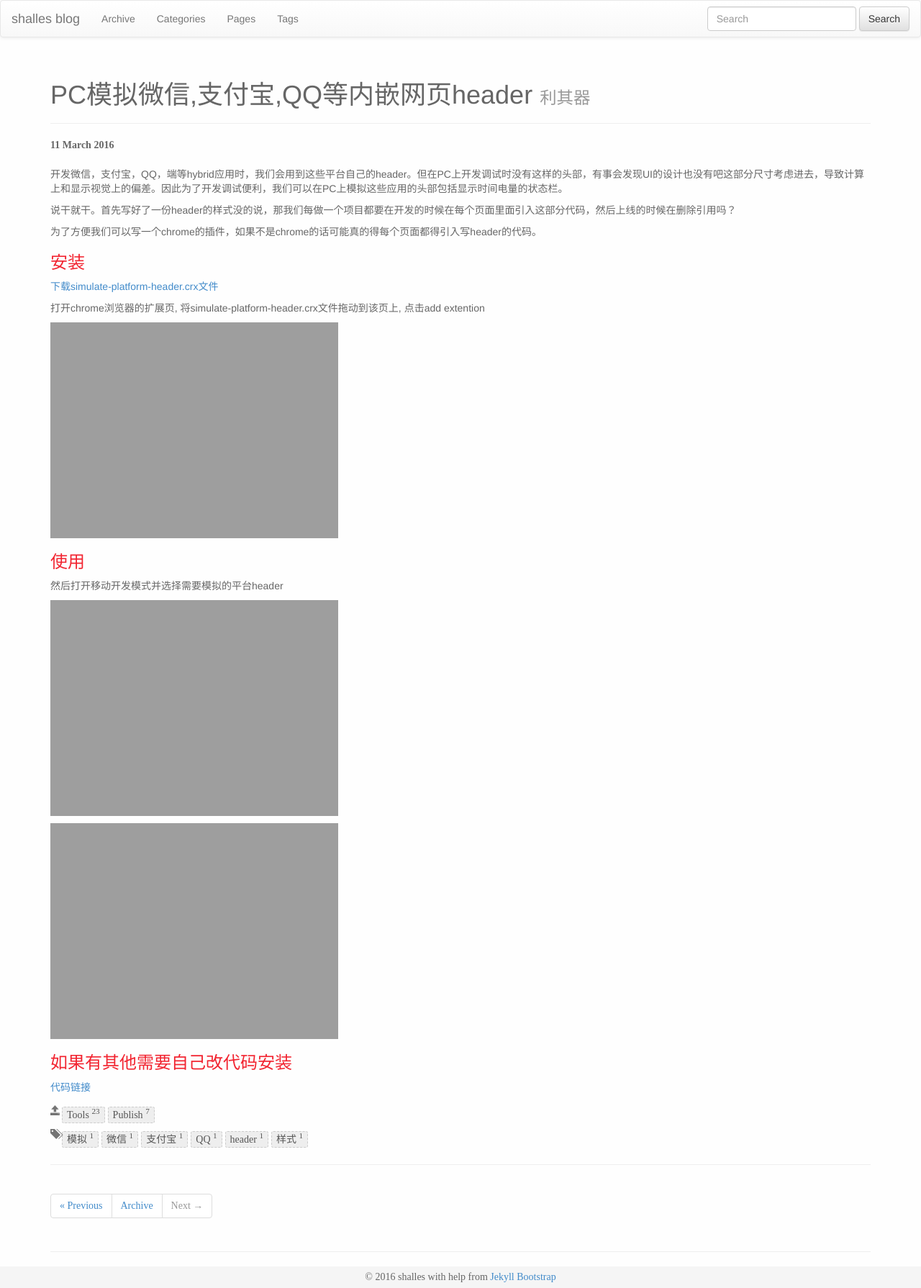
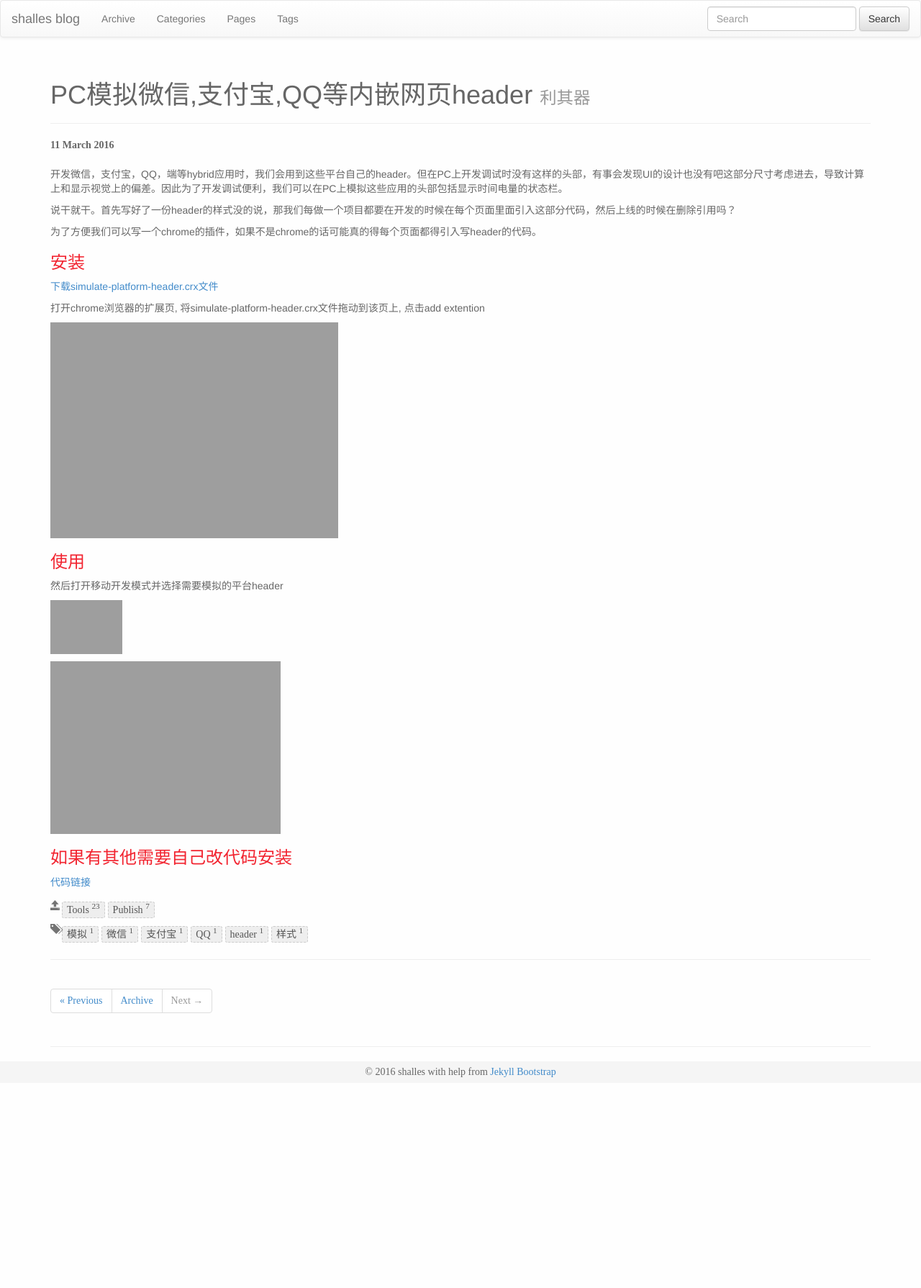
Before and after one commit to shalles/blog, a Jekyll site: the page built from _posts/publish/2016-03-11-simulate-platform-header.md, in a window 1280 px wide. Shown: the whole page at 72% size. Built offline with Jekyll 4.4.1, drawn with Linux system fonts in a browser that asks for light colours; nearby versions of some CDN libraries; Markdown is read by kramdown in place of the engine named in the settings; after the commit the page ends 1505 px from its top, so only the background shows below that.

Commit message:
fix img style

```diff
--- a/_posts/publish/2016-03-11-simulate-platform-header.md
+++ b/_posts/publish/2016-03-11-simulate-platform-header.md
@@ -11,7 +11,7 @@ excerpt:  开发微信，支付宝，QQ，端等hybrid应用时，我们会用
 <style>
 	img {
 		width: auto;
-		max-width:50%;
+		max-width:100%;
 	}
 </style>
 
@@ -27,15 +27,15 @@ excerpt:  开发微信，支付宝，QQ，端等hybrid应用时，我们会用
 
 打开chrome浏览器的扩展页, 将simulate-platform-header.crx文件拖动到该页上, 点击add extention
 
-![安装simulate-platform-header.crx](http://shalles.github.io/assets/images/article/2.pic.jpg)
+<img style="max-width: 100%" src="http://shalles.github.io/assets/images/article/2.pic.jpg" alt="安装simulate-platform-header.crx">
 
 ### 使用
 
 然后打开移动开发模式并选择需要模拟的平台header
 
-![开始使用](http://shalles.github.io/assets/images/article/3.pic.jpg)
+<img style="width: 100px" src="http://shalles.github.io/assets/images/article/3.pic.jpg" alt="开始使用">
 
-![demo](http://shalles.github.io/assets/images/article/1.pic.jpg)
+<img style="width: 100%; max-width: 320px;" src="http://shalles.github.io/assets/images/article/1.pic.jpg" alt="demo">
 
 ### 如果有其他需要自己改代码安装
 
```
